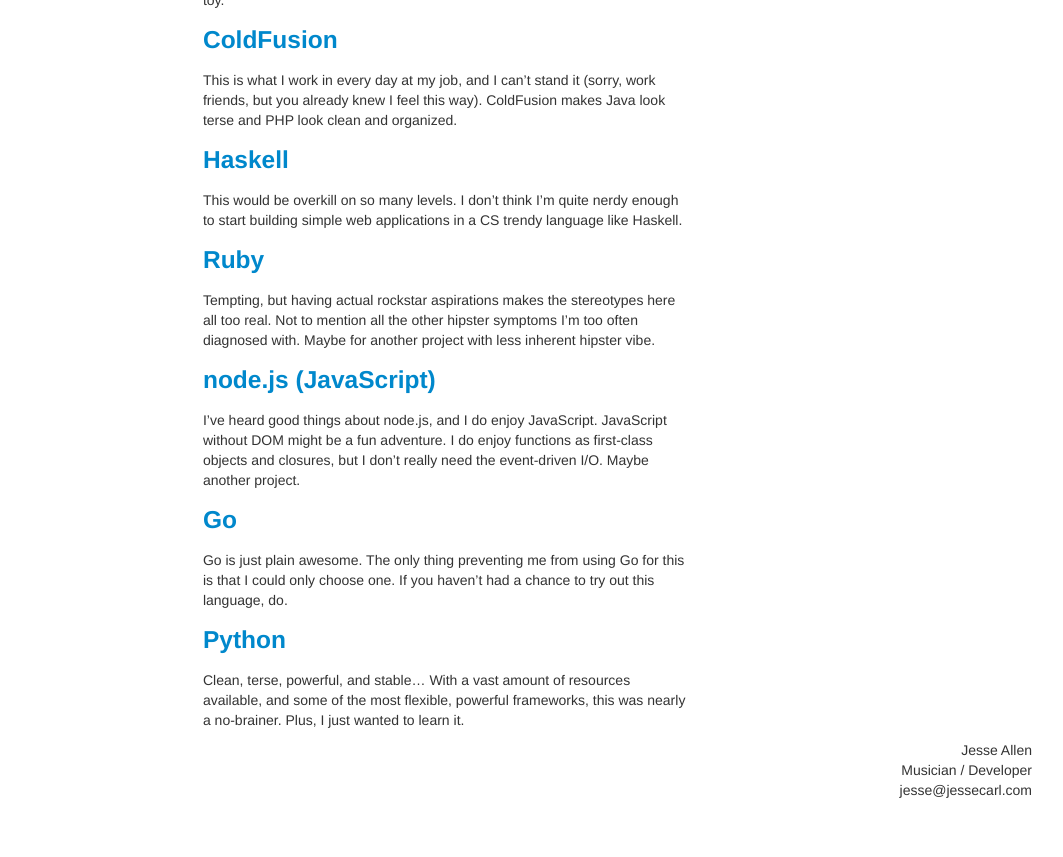
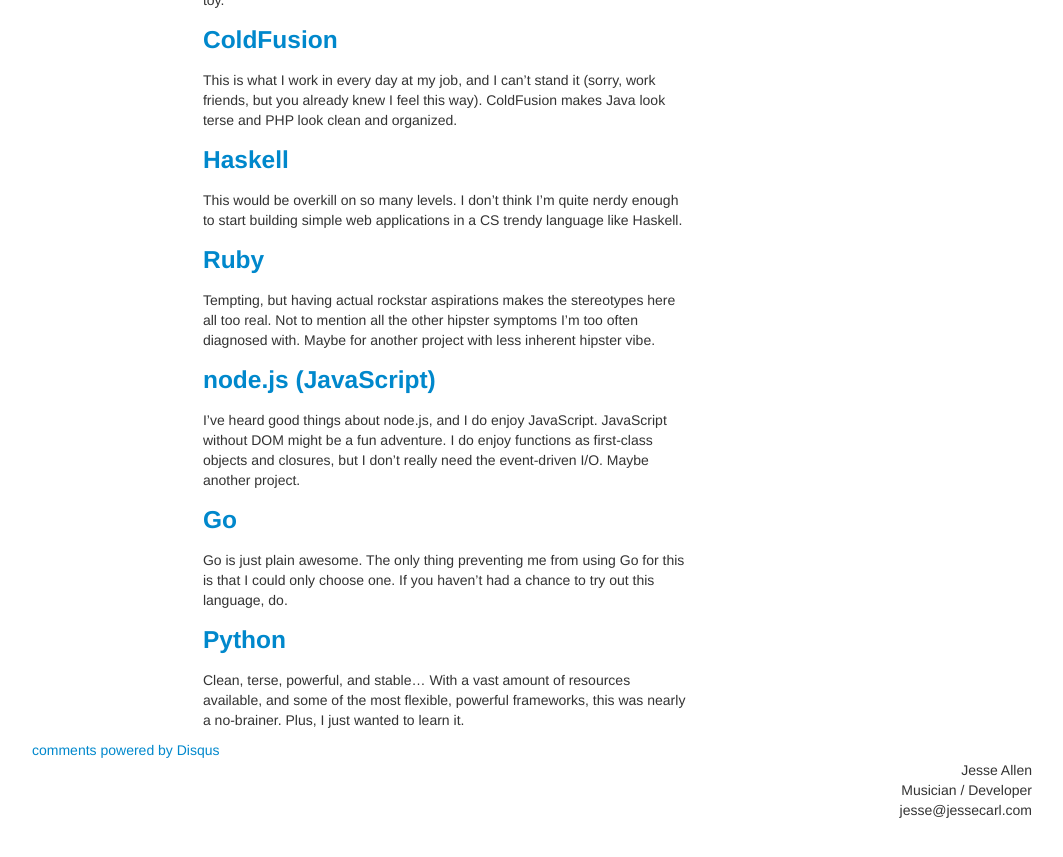
Before and after one commit to jessecarl/jessecarl.github.io, a Jekyll site: the page built from _posts/2011-05-01-the-right-tool-for-the-job.md, in a window 1280 px wide and 900 px high, scrolled down 1290 px. Shown: the top 857 px of the window, without its empty margins (108-1171 px from the left). Built offline with Jekyll 4.4.1, drawn with Linux system fonts in a browser that asks for light colours; comment, search, counter and statistics services are not loaded.

Commit message:
Add Disqus Comments
Adds disqus for comments.

```diff
--- a/_layouts/post.html
+++ b/_layouts/post.html
@@ -14,3 +14,19 @@
     {{ content }}
   </div>
 </div>
+<div class="container row-fluid">
+<div id="disqus_thread"></div>
+    <script type="text/javascript">
+        /* * * CONFIGURATION VARIABLES: EDIT BEFORE PASTING INTO YOUR WEBPAGE * * */
+        var disqus_shortname = 'jessecarlcode'; // required: replace example with your forum shortname
+
+        /* * * DON'T EDIT BELOW THIS LINE * * */
+        (function() {
+            var dsq = document.createElement('script'); dsq.type = 'text/javascript'; dsq.async = true;
+            dsq.src = '//' + disqus_shortname + '.disqus.com/embed.js';
+            (document.getElementsByTagName('head')[0] || document.getElementsByTagName('body')[0]).appendChild(dsq);
+        })();
+    </script>
+    <noscript>Please enable JavaScript to view the <a href="http://disqus.com/?ref_noscript">comments powered by Disqus.</a></noscript>
+    <a href="http://disqus.com" class="dsq-brlink">comments powered by <span class="logo-disqus">Disqus</span></a>
+</div>
```
